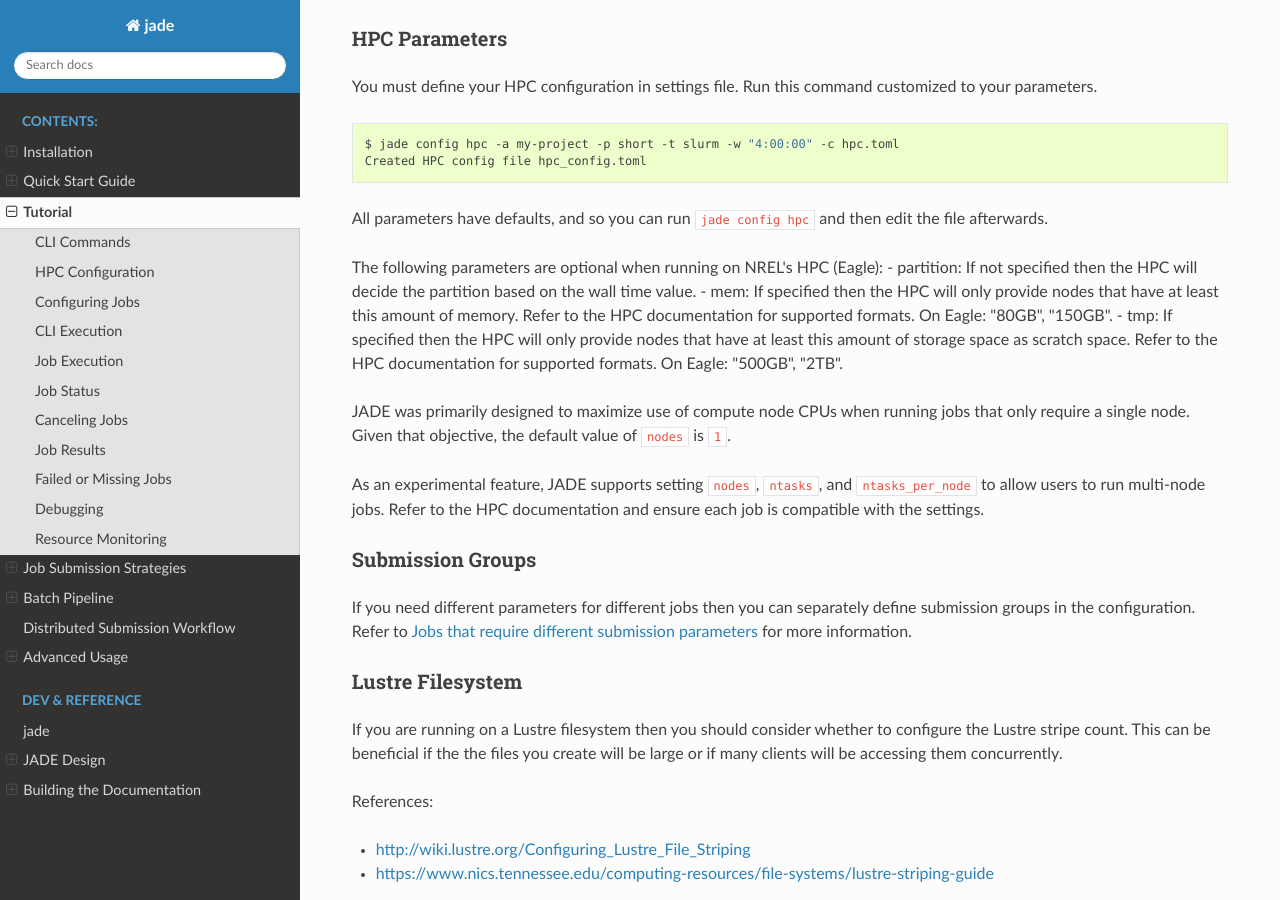
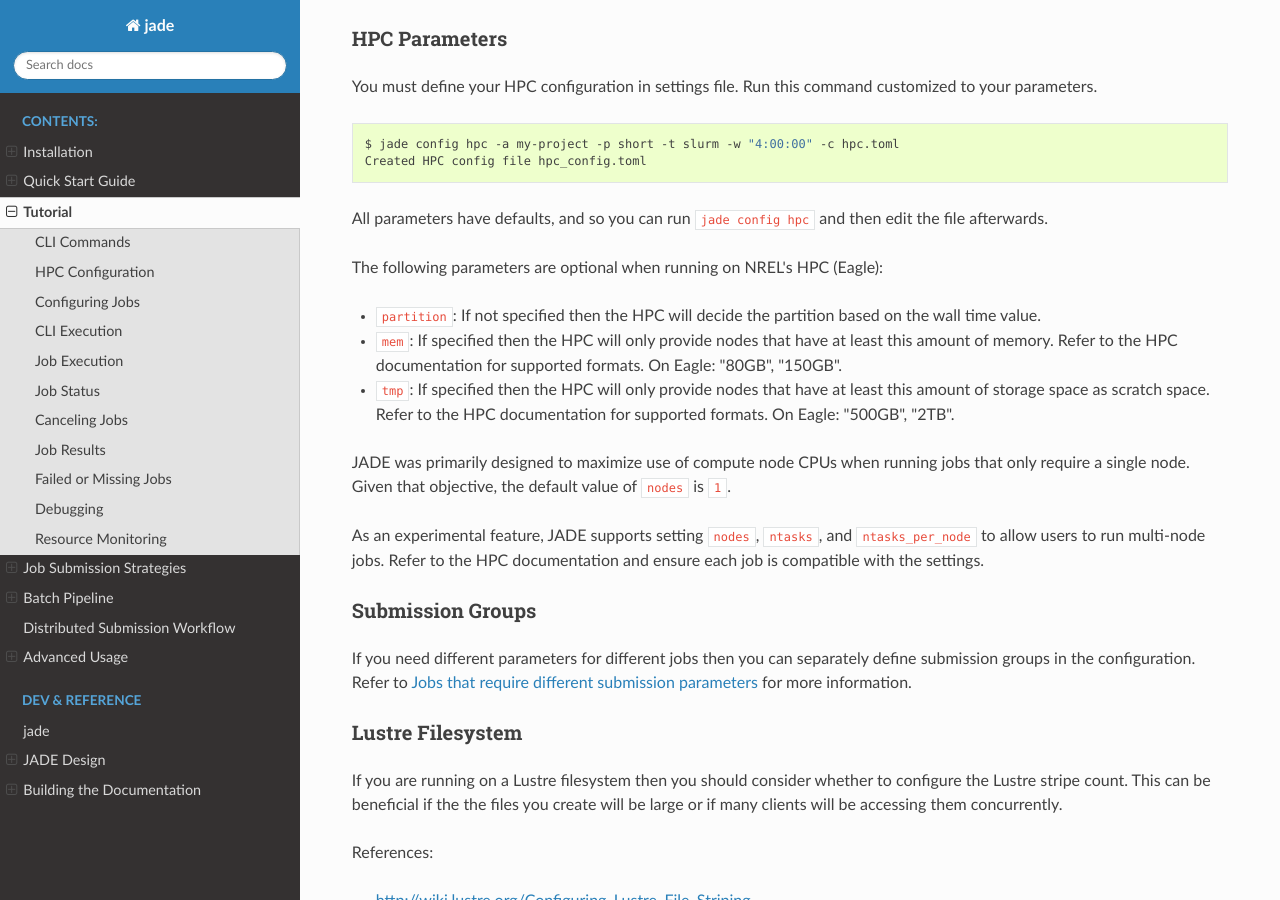
Before and after one commit to NREL/jade, a Sphinx documentation site: the page built from docs/source/tutorial.rst, in a window 1280 px wide and 900 px high, scrolled down 588 px. Built offline with Sphinx 7.4.7 and the Read the Docs theme 2.0.0, drawn with Linux system fonts in a browser that asks for light colours; pages that are not in the unit, such as notebooks, are missing from menus; part of the change alters nothing that is shown.

Commit message:
Fix text alignment in docs

```diff
--- a/docs/source/tutorial.rst
+++ b/docs/source/tutorial.rst
@@ -39,15 +39,15 @@ All parameters have defaults, and so you can run ``jade config hpc`` and then
 edit the file afterwards.
 
 The following parameters are optional when running on NREL's HPC (Eagle):
-- partition: If not specified then the HPC will decide the partition based on the
-wall time value.
-- mem: If specified then the HPC will only provide nodes that
-have at least this amount of memory.  Refer to the HPC documentation for
-supported formats. On Eagle: "80GB", "150GB".
-- tmp: If specified then the HPC
-will only provide nodes that have at least this amount of storage space as
-scratch space. Refer to the HPC documentation for supported formats. On Eagle:
-"500GB", "2TB".
+
+- ``partition``: If not specified then the HPC will decide the partition based
+  on the wall time value.
+- ``mem``: If specified then the HPC will only
+  provide nodes that have at least this amount of memory.  Refer to the HPC
+  documentation for supported formats. On Eagle: "80GB", "150GB".
+- ``tmp``: If specified then the HPC will only provide nodes that have at least this
+  amount of storage space as scratch space. Refer to the HPC documentation for
+  supported formats. On Eagle: "500GB", "2TB".
 
 JADE was primarily designed to maximize use of compute node CPUs when running
 jobs that only require a single node. Given that objective, the default value
```
